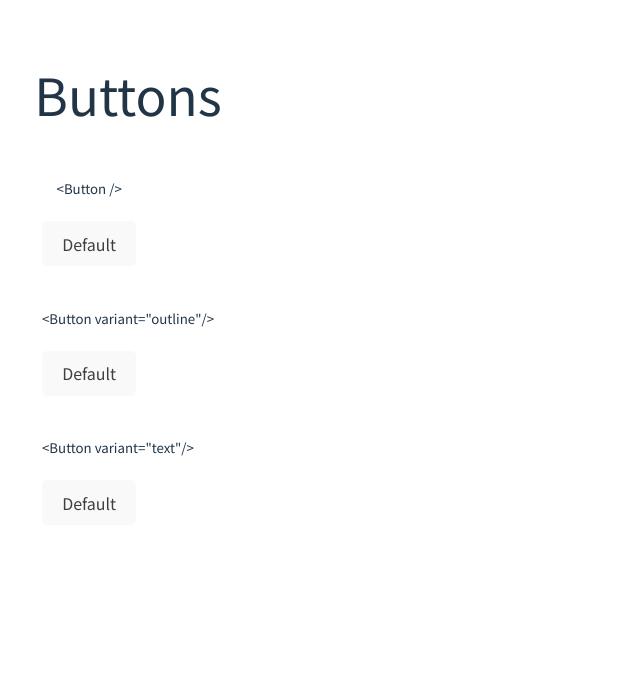
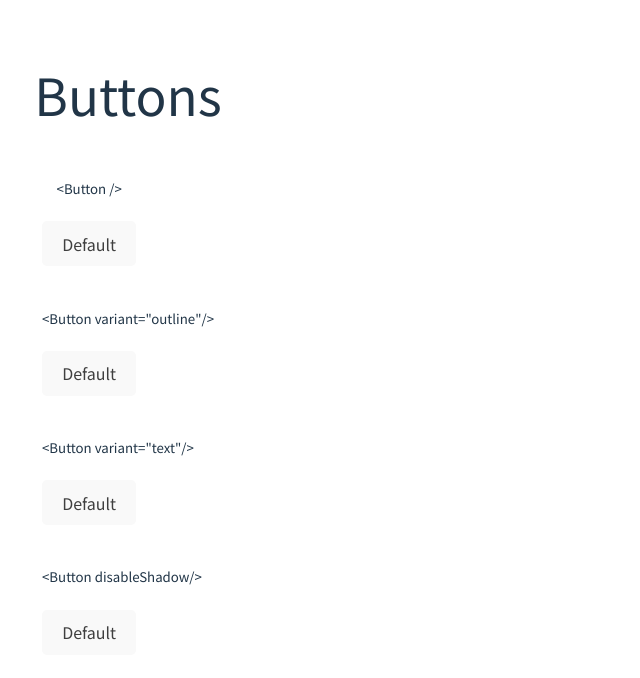
Before and after one commit to CesarQD98/button-component-devchallenge, a React (Vite) app: page / in a window 1280 px wide. Shown: the top 678 px of the page, without its empty margins (0-640 px from the left). Built offline with nearby package versions, Linux system fonts and the light colour scheme.

Commit message:
Added new button variant

```diff
--- a/src/components/ButtonTable.jsx
+++ b/src/components/ButtonTable.jsx
@@ -24,6 +24,12 @@ const ButtonTable = () => {
           <Button variant="text" />
         </ButtonDisplayer>
       </div>
+
+      <div className="button-table-row">
+        <ButtonDisplayer title="<Button disableShadow/>">
+          <Button variant="text" disableShadow />
+        </ButtonDisplayer>
+      </div>
     </>
   );
 };
```
